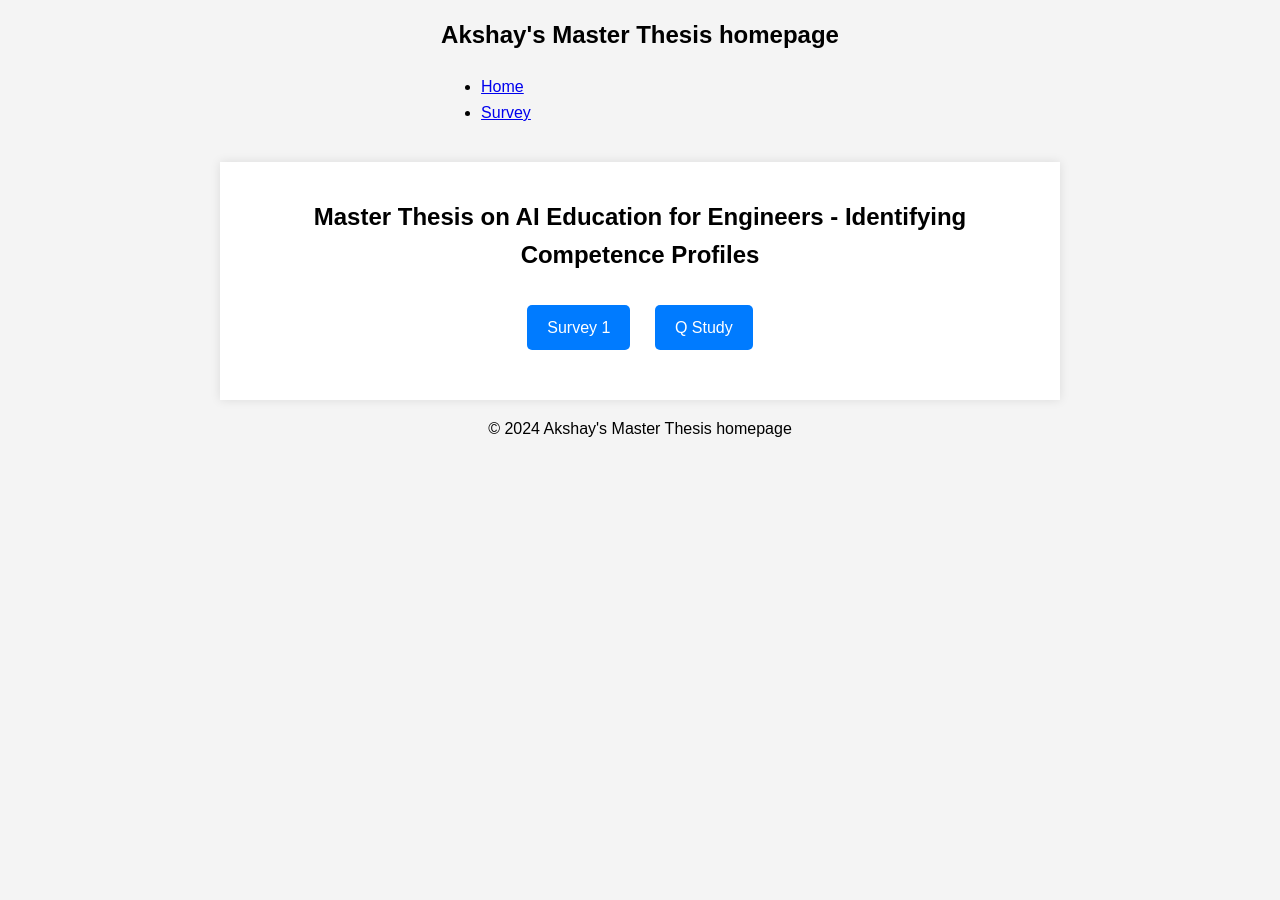
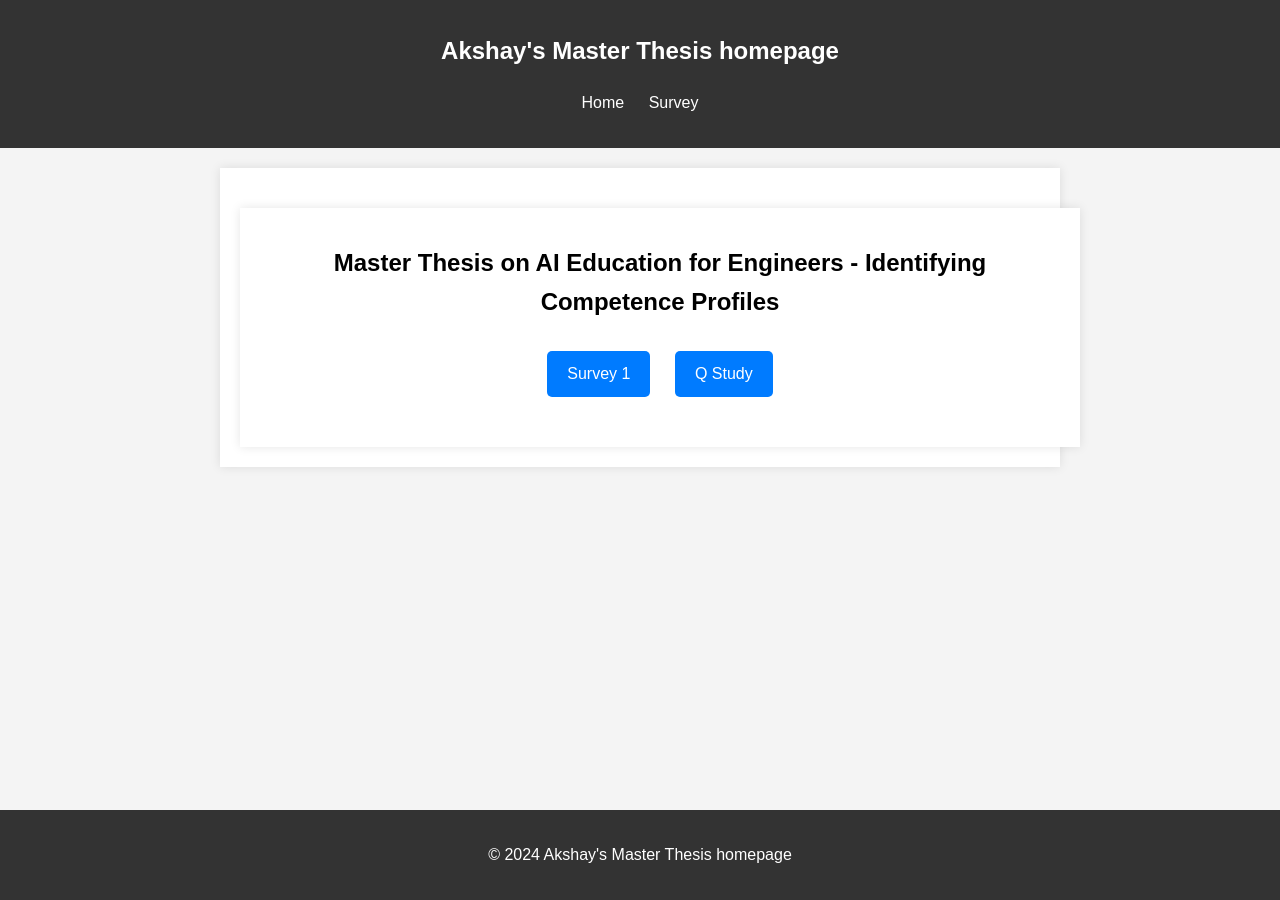
Before and after one commit to heyakshayjain/Thesis, a Jekyll site: the page built from _pages/survey.html, in a window 1280 px wide. Built offline with Jekyll 4.4.1, drawn with Linux system fonts in a browser that asks for light colours.

Commit message:
Update default.html

```diff
--- a/_layouts/default.html
+++ b/_layouts/default.html
@@ -4,6 +4,62 @@
     <meta charset="UTF-8">
     <meta name="viewport" content="width=device-width, initial-scale=1.0">
     <title>{{ page.title }}</title>
+    <style>
+        body {
+            font-family: Arial, sans-serif;
+            line-height: 1.6;
+            margin: 0;
+            padding: 0;
+            display: flex;
+            justify-content: center;
+            align-items: center;
+            flex-direction: column;
+            background-color: #f4f4f4;
+        }
+
+        header {
+            width: 100%;
+            background-color: #333;
+            color: #fff;
+            padding: 1rem 0;
+            text-align: center;
+        }
+
+        nav ul {
+            list-style: none;
+            padding: 0;
+        }
+
+        nav ul li {
+            display: inline;
+            margin: 0 10px;
+        }
+
+        nav ul li a {
+            color: #fff;
+            text-decoration: none;
+        }
+
+        .container {
+            width: 100%;
+            max-width: 800px;
+            padding: 20px;
+            text-align: center;
+            background-color: #fff;
+            box-shadow: 0 0 10px rgba(0, 0, 0, 0.1);
+            margin-top: 20px;
+        }
+
+        footer {
+            width: 100%;
+            background-color: #333;
+            color: #fff;
+            padding: 1rem 0;
+            text-align: center;
+            position: absolute;
+            bottom: 0;
+        }
+    </style>
 </head>
 <body>
     <header>
@@ -16,7 +72,7 @@
         </nav>
     </header>
 
-    <main>
+    <main class="container">
         {{ content }}
     </main>
 
```
